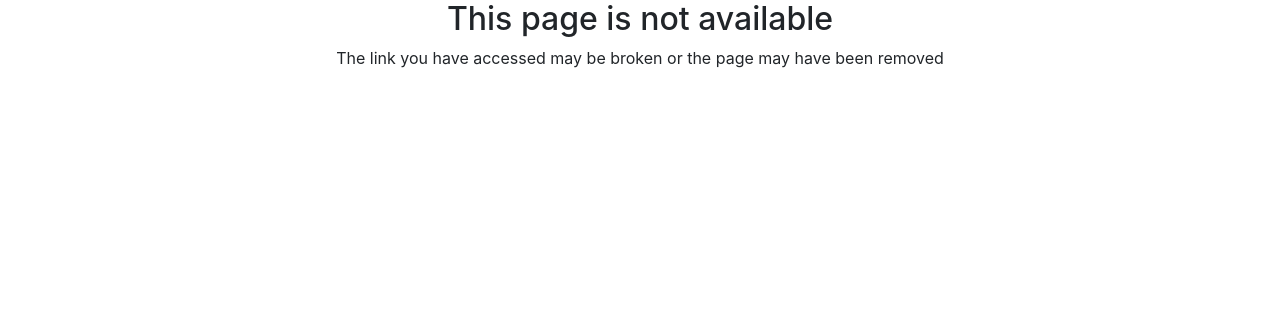
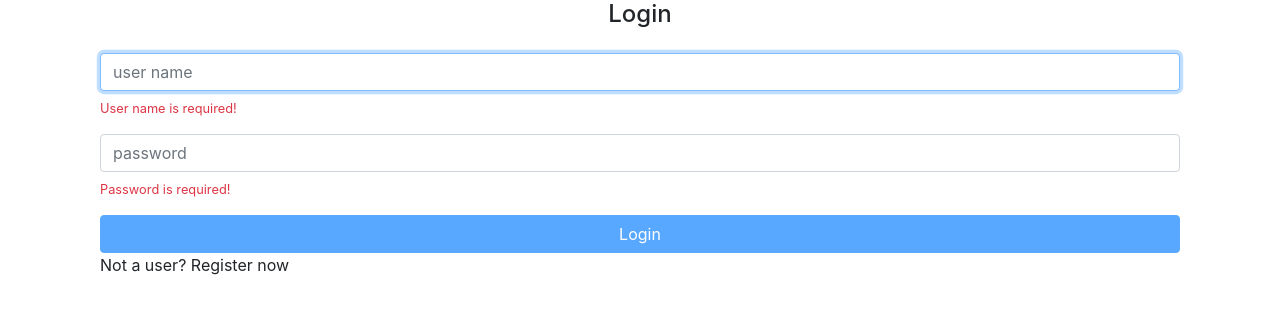
Before and after one commit to victorduarte31/alurapic, an Angular app: page / in a window 1280 px wide. Shown: the top 312 px of the page. Built offline with nearby package versions, Linux system fonts and the light colour scheme.

Commit message:
using formGroup and Builder to apply validations to the form

```diff
--- a/src/app/app-routing.module.ts
+++ b/src/app/app-routing.module.ts
@@ -4,8 +4,10 @@
 import {PhotoFormComponent} from "./photos/photo-form/photo-form.component";
 import {NotFoundComponent} from "./errors/not-found/not-found.component";
 import { PhotoListResolver } from './photos/photo-list/photo-list.resolver';
+import {SigninComponent} from "./home/signin/signin.component";
 
 const routes: Routes = [
+  {path: '', component: SigninComponent},
   {
     path: 'user/:userName', component: PhotoListComponent, resolve: {
       photos: PhotoListResolver
--- a/src/app/app.module.ts
+++ b/src/app/app.module.ts
@@ -5,16 +5,18 @@
 import { AppComponent } from './app.component';
 import {PhotosModule} from "./photos/photos.module";
 import {ErrorsModule} from "./errors/errors.module";
+import { HomeModule } from './home/home.module';
 
 @NgModule({
   declarations: [
     AppComponent,
-  ],
+      ],
   imports: [
     BrowserModule,
     AppRoutingModule,
     PhotosModule,
-    ErrorsModule
+    ErrorsModule,
+    HomeModule
   ],
   providers: [],
   bootstrap: [AppComponent]
--- /dev/null
+++ b/src/app/home/signin/signin.component.html
@@ -0,0 +1,19 @@
+<div class="container">
+  <h4 class="text-center">Login</h4>
+
+  <form [formGroup]="loginForm" class="form mt-4">
+    <div class="form-group">
+      <input type="text" autofocus placeholder="user name" formControlName="userName" class="form-control">
+      <small class="text-danger d-block mt-2" *ngIf="loginForm.get('userName').errors?.required">User name is required!</small>
+    </div>
+
+    <div class="form-group">
+      <input type="password" class="form-control" formControlName="password" placeholder="password">
+      <small class="text-danger d-block mt-2" *ngIf="loginForm.get('password').errors?.required">Password is required!</small>
+    </div>
+
+    <button [disabled]="loginForm.invalid" type="submit" class="btn btn-primary btn-block">Login</button>
+  </form>
+
+  <p>Not a user? <a>Register now</a></p>
+</div>
--- /dev/null
+++ b/src/app/home/signin/signin.component.ts
@@ -0,0 +1,24 @@
+import { Component, OnInit } from '@angular/core';
+import {FormBuilder, FormGroup, Validators} from "@angular/forms";
+
+@Component({
+  selector: 'app-signin',
+  templateUrl: './signin.component.html',
+  styleUrls: ['./signin.component.css']
+})
+export class SigninComponent implements OnInit {
+
+  loginForm: FormGroup;
+
+  constructor(private formBuilder: FormBuilder) { }
+
+  ngOnInit(): void {
+
+    this.loginForm = this.formBuilder.group({
+      userName: ['', [Validators.required]],
+      password: ['', [Validators.required]]
+    });
+
+  }
+
+}
```
Also changed, not shown: src/app/home/home.module.ts (added, +15 -0 lines), src/app/home/signin/signin.component.css (added).
